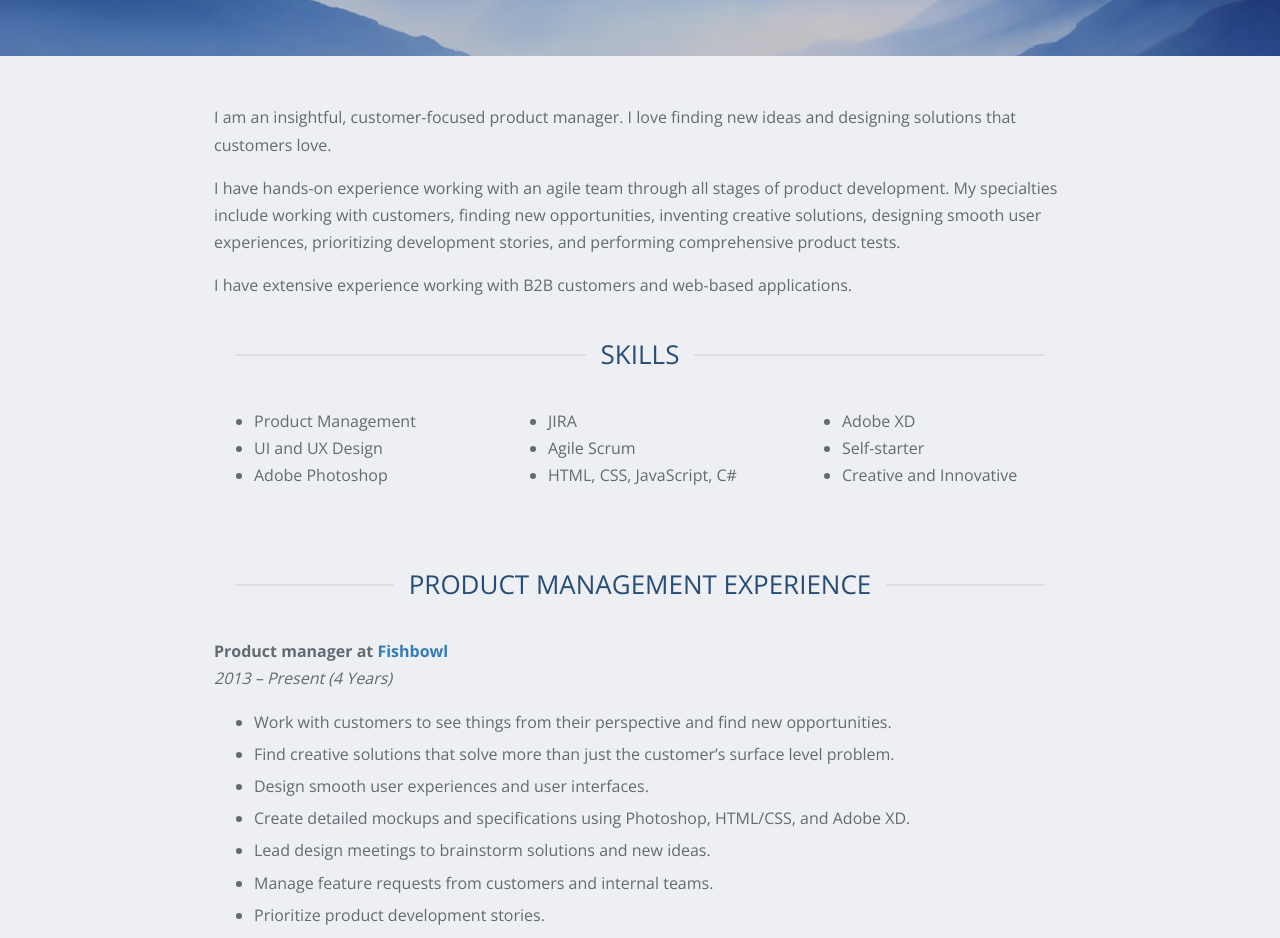
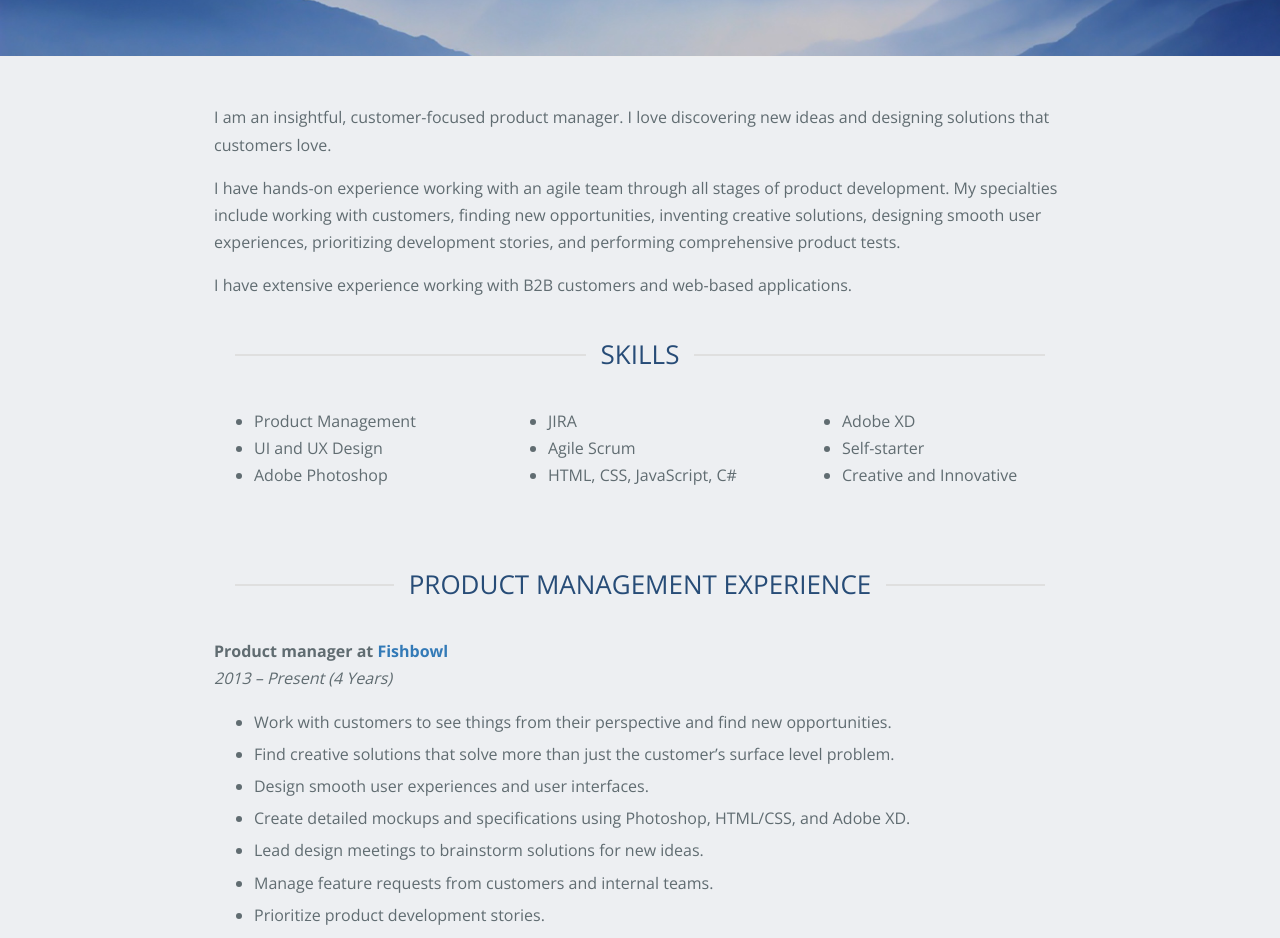
Before and after one commit to mfelt/mfelt.github.io, a Jekyll site: the page built from index.md, in a window 1280 px wide. Shown: the part 265-1203 px from the top of the page. Built offline with Jekyll 4.4.1, drawn with Linux system fonts in a browser that asks for light colours; nearby versions of some CDN libraries; our own code applies the rules of GitHub Pages for plain Markdown files.

Commit message:
Better wording

```diff
--- a/index.md
+++ b/index.md
@@ -1,5 +1,5 @@
 <br>
-I am an insightful, customer-focused product manager. I love finding new ideas and designing solutions that customers love.
+I am an insightful, customer-focused product manager. I love discovering new ideas and designing solutions that customers love.
 
 I have hands-on experience working with an agile team through all stages of product development. My specialties include working with customers, finding new opportunities, inventing creative solutions, designing smooth user experiences, prioritizing development stories, and performing comprehensive product tests.
 
@@ -41,7 +41,7 @@ I have extensive experience working with B2B customers and web-based application
 - Find creative solutions that solve more than just the customer's surface level problem.
 - Design smooth user experiences and user interfaces.
 - Create detailed mockups and specifications using Photoshop, HTML/CSS, and Adobe XD.
-- Lead design meetings to brainstorm solutions and new ideas.
+- Lead design meetings to brainstorm solutions for new ideas.
 - Manage feature requests from customers and internal teams.
 - Prioritize product development stories.
 - Manage backlog and sprints in JIRA.
```
